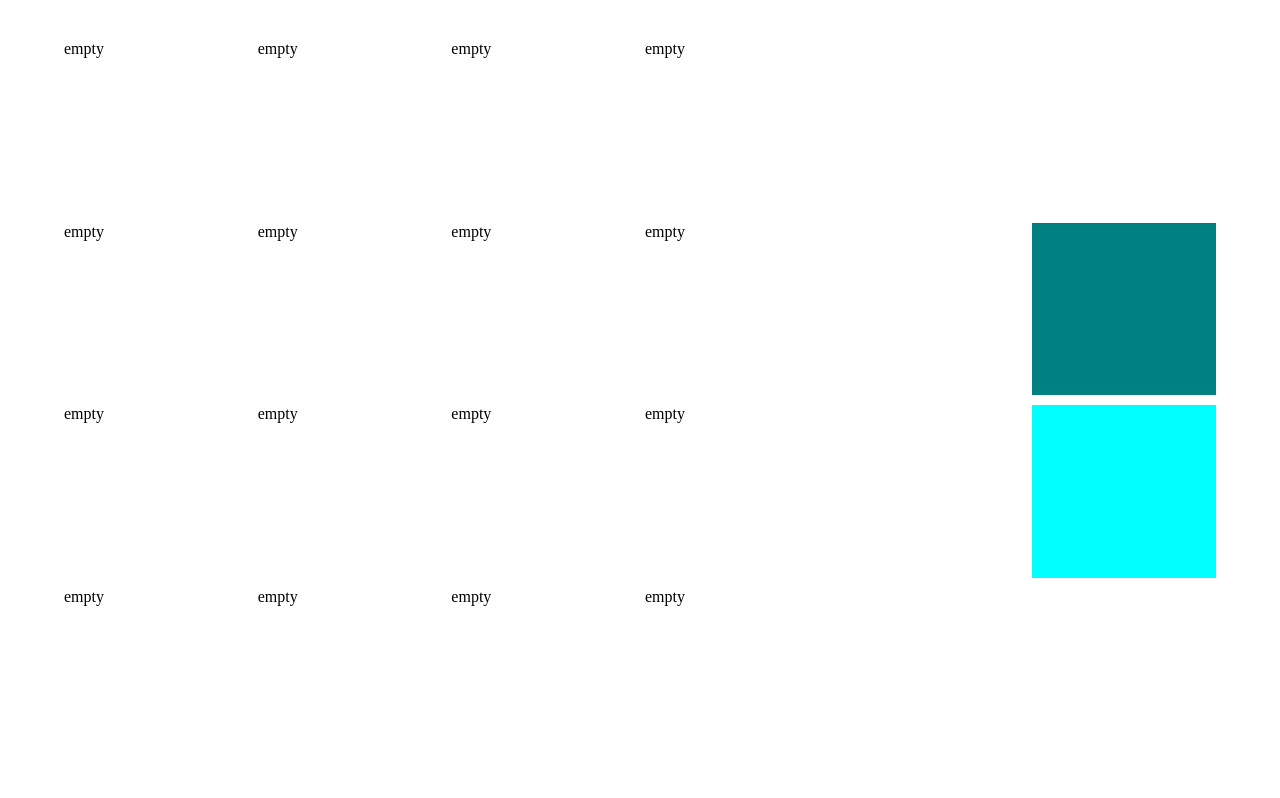
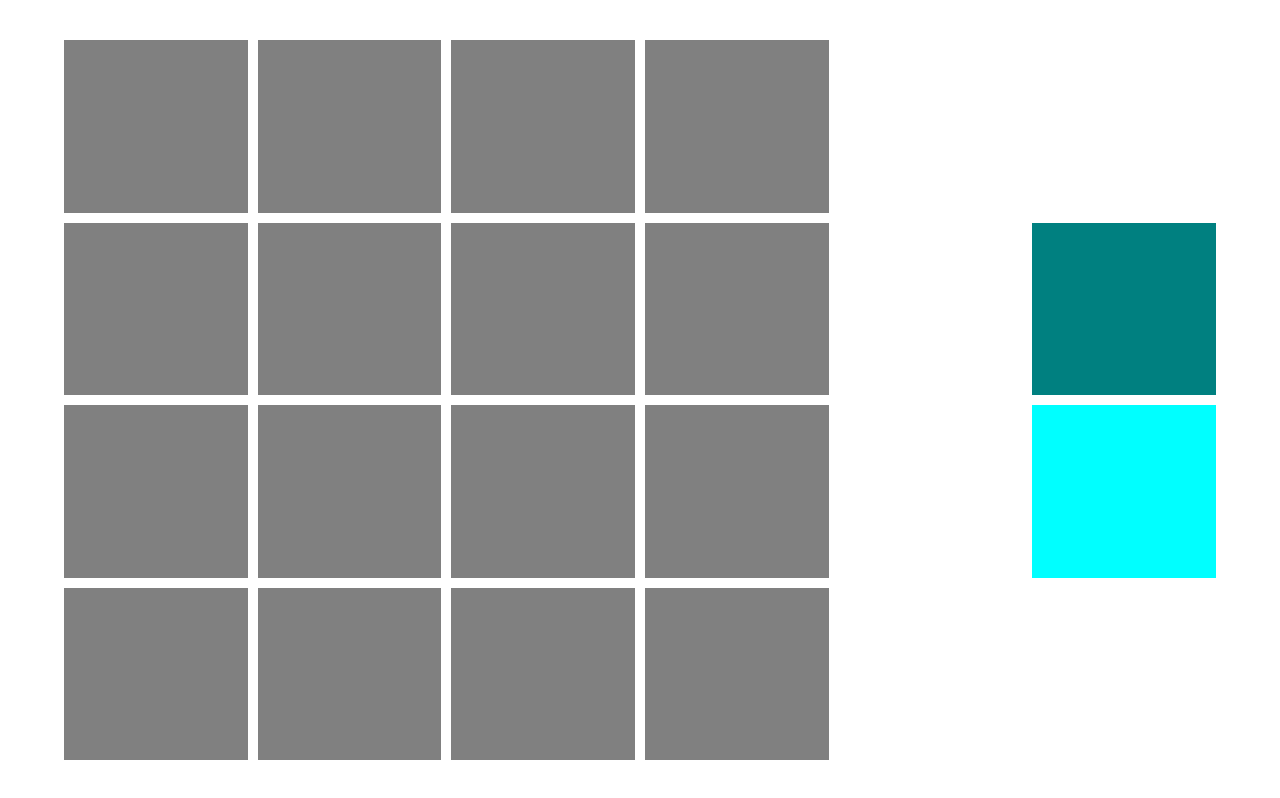
Before and after one commit to bradshjg/flipadelphia, a React (Vite) app in the folder web-local/: page / in a window 1280 px wide. Built offline with nearby package versions, Linux system fonts and the light colour scheme.

Commit message:
support filling up the board

```diff
--- a/web-local/src/App.tsx
+++ b/web-local/src/App.tsx
@@ -10,8 +10,6 @@ type IBoard = [
 ]
 
 type SlideAnimation = [string, number, number]
-
-type MoveState = 'place' | 'flip' | 'confirm'
 
 const emptyBoard: IBoard = [
   [undefined, undefined, undefined, undefined],
@@ -34,10 +32,12 @@ function App() {
     const to = e
     const fromRect = from.getBoundingClientRect()
     const toRect = to.getBoundingClientRect()
-    console.log(`(${fromRect.top}, ${fromRect.left}) => (${toRect.top}, ${toRect.left})`)
     setSlideAnimation([from.className, toRect.left - fromRect.left, toRect.top - fromRect.top])
     setTimeout(() => {
-      board[row - 1][column - 1] = {player: 'player1', orientation: 'up'}
+      board[row - 1][column - 1] = {
+        player: 'player1',
+        orientation: from.className == 'sideboard-up' ? 'up' : 'down'
+      }
       setBoard(board)
       setSlideAnimation(undefined)
     }, animationDuration * 1000)
--- a/web-local/src/Cell.tsx
+++ b/web-local/src/Cell.tsx
@@ -13,17 +13,19 @@ type Props = {
 }
 
 export const Cell = ({tile, row, column, onClick}: Props) => {
+  const bgColor: string = tile ? (
+    tile.orientation == 'up' ? 'teal' : 'aqua'
+  ) : (
+    'grey'
+  )
   return (
     <div
       onClick={(e) => onClick(e.currentTarget, row, column)}
-      style={{gridRowStart: row, gridColumnStart: column}}
-    >
-      {
-        tile ?
-          `${tile.player} - ${tile.orientation}`
-        :
-          'empty'
-      }
-    </div>
+      style={{
+        gridRowStart: row,
+        gridColumnStart: column,
+        backgroundColor: bgColor,
+      }}
+    />
   )
 }
```
